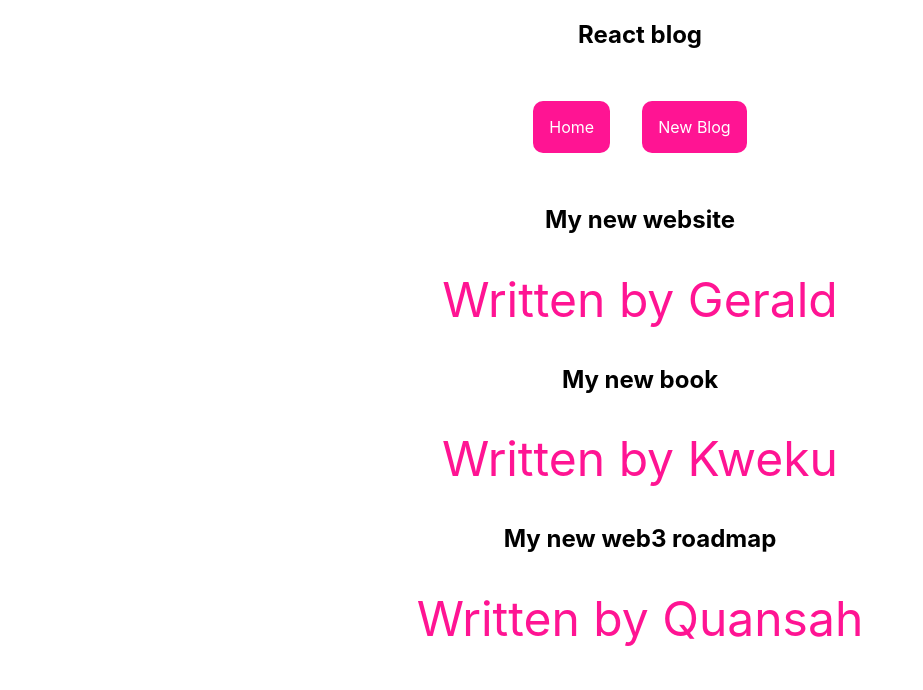
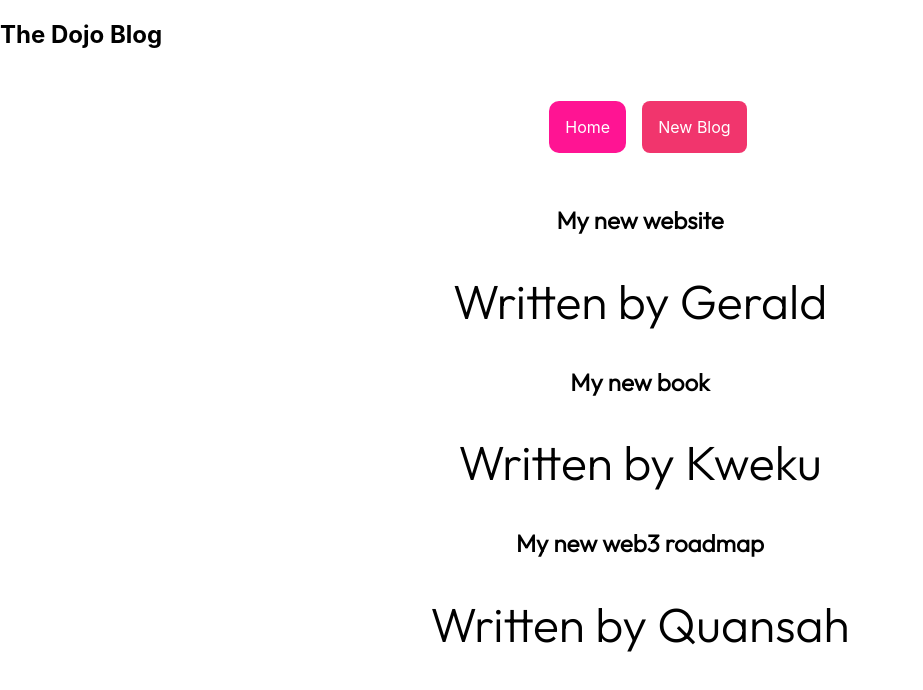
Before and after one commit to geraldaddey/react-coding-blog-app, a React (Create React App) app: page / in a window 1280 px wide. Shown: the top 690 px of the page, without its empty margins (0-923 px from the left). Built offline with nearby package versions, Linux system fonts and the light colour scheme; data requests are answered from the project's data file.

Commit message:
new changes

```diff
--- a/src/App.js
+++ b/src/App.js
@@ -1,11 +1,9 @@
-// Add styles to your component
-import "./App.css";
+import Navbar from "./Navbar";
+import Home from "./Home";
+import { BrowserRouter as Router, Route, Switch } from "react-router-dom";
+import Create from "./Create";
 import "./home.css";
-
 import Blog from "./Blog";
-import { BrowserRouter as Router, Route, Switch } from "react-router-dom";
-import Navbar from "./navbar";
-import Create from "./Create";
 
 function App() {
   return (
@@ -17,7 +15,7 @@
             <Route exact path="/">
               <Blog />
             </Route>
-            <Route exact path="/create">
+            <Route path="/create">
               <Create />
             </Route>
           </Switch>
@@ -27,6 +25,4 @@
   );
 }
 
-// Export component after creating it to be used in externaal   sheets
-
 export default App;
--- a/src/Blog.js
+++ b/src/Blog.js
@@ -1,19 +1,18 @@
 import { useEffect, useState } from "react";
 import BlogList from "./BlogList";
-import "./home.css";
 import useFetch from "./useFetch";
 
 const Blog = () => {
   const {
+    error,
+    isPending,
     data: blogs,
-    isLoading,
-    error,
   } = useFetch("http://localhost:8000/blogs");
 
   return (
-    <div className="blog-preview">
-      {error && <div> {error} </div>}
-      {isLoading && <div> Loading ....</div>}
+    <div className="home">
+      {error && <div>{error}</div>}
+      {isPending && <div>Loading...</div>}
       {blogs && <BlogList blogs={blogs} />}
     </div>
   );
--- a/src/Create.js
+++ b/src/Create.js
@@ -1,7 +1,7 @@
 const Create = () => {
   return (
     <div className="create">
-      <h2>Add a new blog</h2>
+      <h2>Add a New Blog</h2>
     </div>
   );
 };
--- a/src/navbar.js
+++ b/src/navbar.js
@@ -1,13 +1,21 @@
-import "./navbar.css";
 import { Link } from "react-router-dom";
 
 const Navbar = () => {
   return (
     <nav className="navbar">
-      <h1>React blog</h1>
+      <h1>The Dojo Blog</h1>
       <div className="links">
-        <Link to="/"> Home</Link>
-        <Link to="/create"> New Blog</Link>
+        <Link to="/">Home</Link>
+        <Link
+          to="/create"
+          style={{
+            color: "white",
+            backgroundColor: "#f1356d",
+            borderRadius: "8px",
+          }}
+        >
+          New Blog
+        </Link>
       </div>
     </nav>
   );
--- a/src/useFetch.js
+++ b/src/useFetch.js
@@ -1,13 +1,15 @@
-import { useEffect, useState } from "react";
+import { useState, useEffect } from "react";
 
 const useFetch = (url) => {
   const [data, setData] = useState(null);
-  const [isLoading, setIsLoading] = useState(true);
+  const [isPending, setIsPending] = useState(true);
   const [error, setError] = useState(null);
 
   useEffect(() => {
+    const abortCont = new AbortController();
+
     setTimeout(() => {
-      fetch(url)
+      fetch(url, { signal: abortCont.signal })
         .then((res) => {
           if (!res.ok) {
             // error coming back from server
@@ -16,19 +18,26 @@
           return res.json();
         })
         .then((data) => {
-          setIsLoading(false);
+          setIsPending(false);
           setData(data);
           setError(null);
         })
         .catch((err) => {
-          // auto catches network / connection error
-          setIsLoading(false);
-          setError(err.message);
+          if (err.name === "AbortError") {
+            console.log("fetch aborted");
+          } else {
+            // auto catches network / connection error
+            setIsPending(false);
+            setError(err.message);
+          }
         });
-    });
-  });
+    }, 1000);
 
-  return { data, isLoading, error };
+    // abort the fetch
+    return () => abortCont.abort();
+  }, [url]);
+
+  return { data, isPending, error };
 };
 
 export default useFetch;
```
